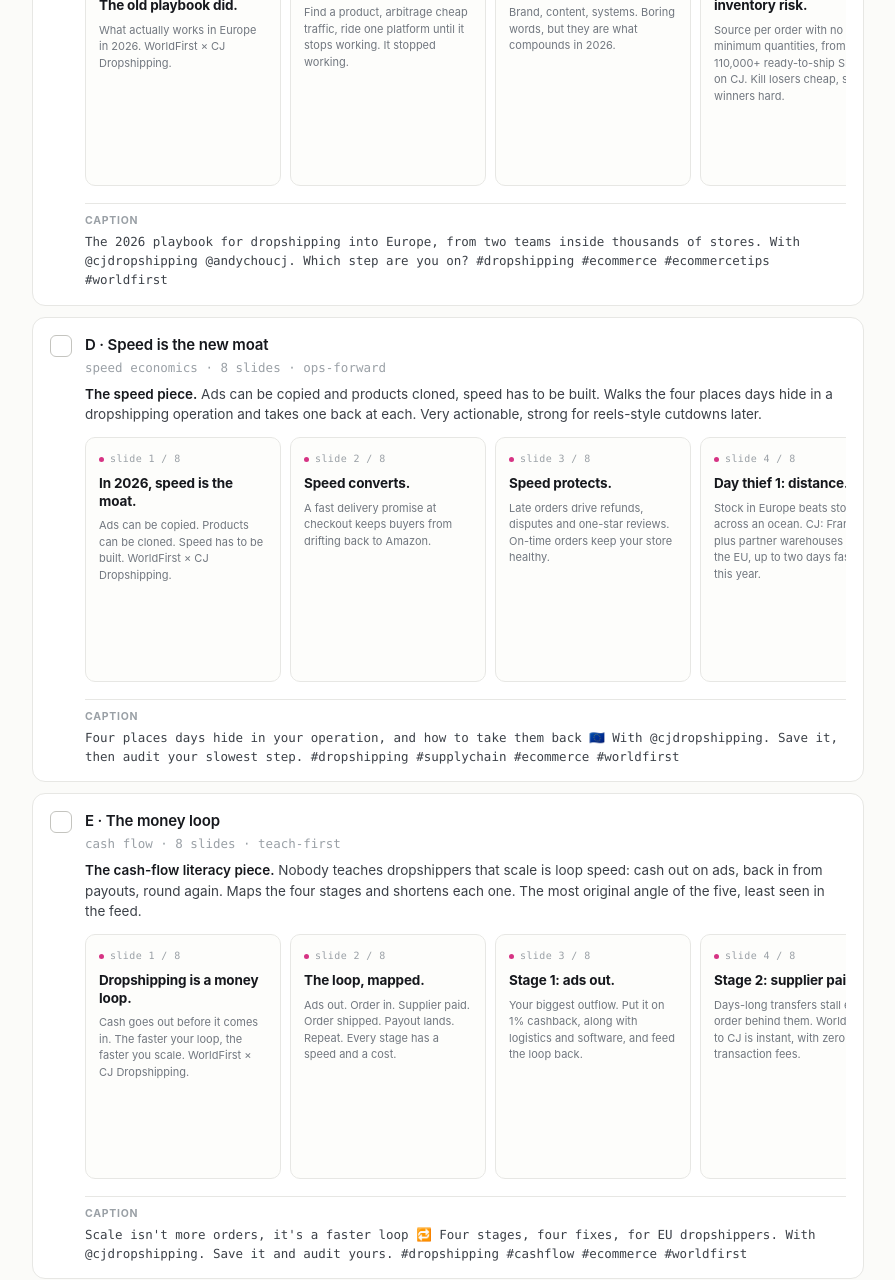
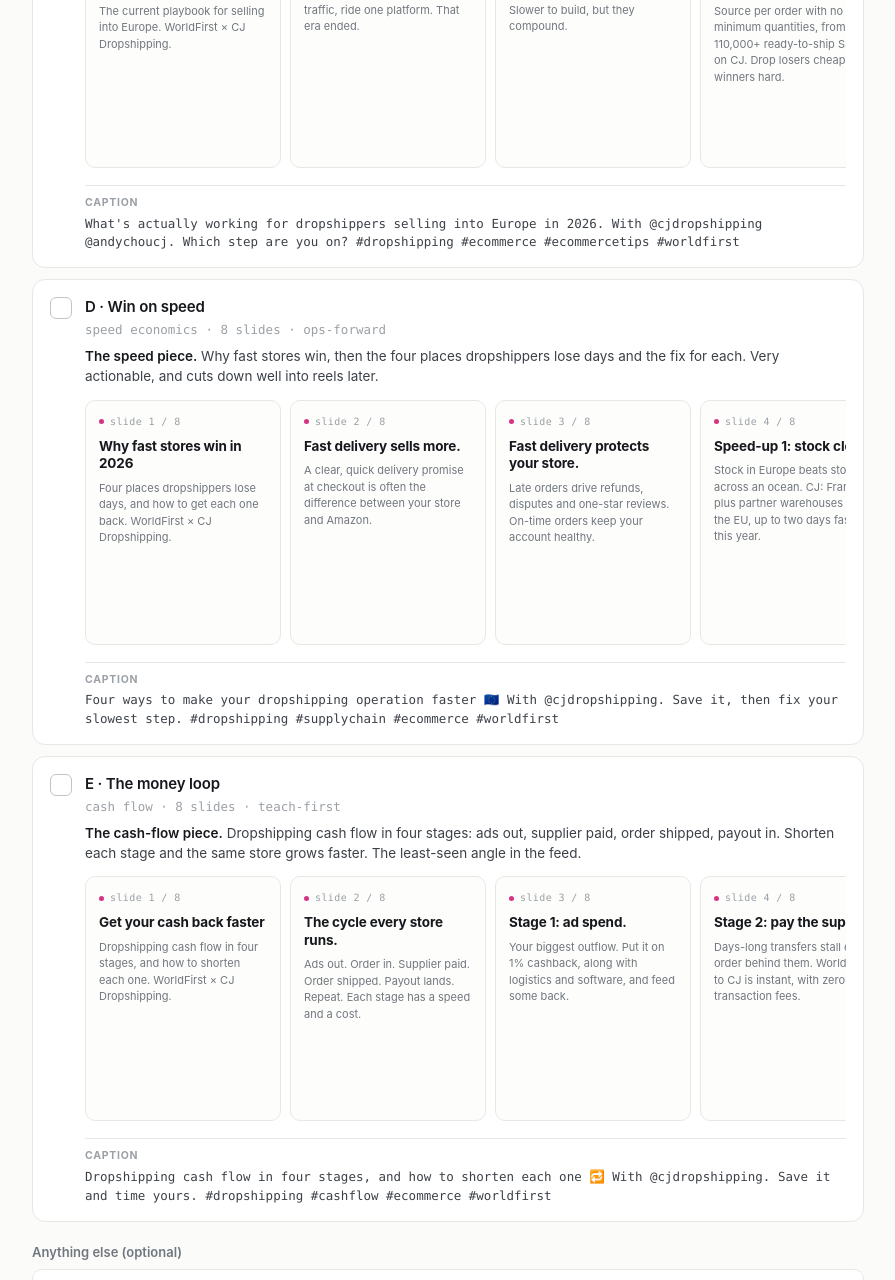
Before and after one commit to socialworldfirst/cj-budapest-carousel-picker, a plain HTML site: page index.html in a window 1280 px wide. Shown: the part 1520-2800 px from the top of the page, without its empty margins (192-1087 px from the left). Drawn offline with Linux system fonts and the light colour scheme.

Commit message:
v3: clarity-first hooks across all five concepts
Co-Authored-By: Claude Fable 5 <noreply@anthropic.com>

```diff
--- a/index.html
+++ b/index.html
@@ -78,8 +78,8 @@
 /* === DECK START === */
 const DECK = {
   title: "WF × CJ · value carousels for EU dropshippers",
-  intro: "v2, reframed. Five value-first co-branded carousel concepts for the IG Collab post: how the two brands help European dropshippers win in 2026. CJ's lane is product and fulfilment, WorldFirst's lane is money. Budapest is off the slides; if CJ wants the nod it goes in the caption as one line, nothing more.",
-  stamp: "2026-07-10 · v2 brand-collab frame · ICP: independent dropshippers selling across Europe",
+  intro: "v3. Five value-first co-branded carousel concepts for the IG Collab post: how the two brands help European dropshippers in 2026. CJ's lane is product and fulfilment, WorldFirst's lane is money. Hooks now state the value plainly, no cleverness tax. Budapest stays off the slides; one caption line only if CJ wants the nod.",
+  stamp: "2026-07-10 · v3 clarity-first hooks · ICP: independent dropshippers selling across Europe",
   promptHeader: "cj budapest ig carousel picks",
   promptAction: "Render the picked concept into finished 1080×1350 frames via the design-system pipeline (HTML + Poppins, WF × CJ co-brand), then package final caption + collab publishing plan (who posts, who accepts, tags) for Scarlett and Attila.",
   globalNote: { label: "Anything else (optional)", placeholder: "tone shifts, slides to swap, add a Budapest caption line or not, publish timing..." },
@@ -87,70 +87,70 @@ const DECK = {
     { key:"concepts", label:"Carousel concepts", sub:"One collab post goes out; suggest picking 1. Every concept keeps both brands in-lane and teaches something the ICP saves. CJ numbers are from their own materials.", pick:1, notes:true,
       items:[
         { name:"A · Where your margin leaks", meta:"unit economics · 8 slides · save-bait", rec:true,
-          desc:"<b>The margin autopsy.</b> Follows one €40 order and plugs six leaks. Money pain is the highest-save topic with dropshippers, and every fix lands naturally in one of the two lanes. The broadest crowd-pleaser of the five.",
+          desc:"<b>The margin piece.</b> Follows one €40 order through four common leaks and gives the fix for each. Money pain is the highest-save topic with dropshippers, and every fix lands naturally in one of the two lanes.",
           slides:[
-            {h:"Your product isn't the problem.", b:"Where dropshipping margin actually leaks in 2026, and how to plug it. WorldFirst × CJ Dropshipping."},
-            {h:"The €40 order, on paper.", b:"Sell at €40. Product €12, shipping €6, ads €14. €8 left. On paper. Now watch the leaks."},
-            {h:"Leak 1: slow delivery.", b:"Late orders turn into refunds, disputes and one-star reviews. Stock closer: CJ ships from Germany and partner warehouses across Europe, up to two days faster this year."},
-            {h:"Leak 2: paying your supplier.", b:"Transfer fees plus days of waiting cost you twice. WorldFirst pays CJ Dropshipping instantly, with zero transaction fees."},
-            {h:"Leak 3: currency conversion.", b:"Auto-converting every payout at whatever rate is a silent tax. Collect in local currencies, convert when the rate suits you."},
-            {h:"Leak 4: ad spend that earns nothing back.", b:"Ads are your biggest cost. Put them on 1% cashback, along with logistics and software, and claw some back."},
-            {h:"Same order, leaks plugged.", b:"Fewer refunds, zero payment fees, better rates, 1% back. Margin is made in the boring places."},
-            {h:"Two brands, one job: your margin.", b:"CJ moves the product. WorldFirst moves the money. Save this for your next pricing review."}
+            {h:"4 margin fixes for dropshippers in 2026", b:"Where profit leaks on a typical order, and how to plug each leak. WorldFirst × CJ Dropshipping."},
+            {h:"The €40 order, on paper.", b:"Sell at €40. Product €12, shipping €6, ads €14. €8 left. Here is where that €8 shrinks."},
+            {h:"Leak 1: slow delivery.", b:"Late orders turn into refunds, disputes and one-star reviews. Fix: CJ ships from Germany and partner warehouses across Europe, up to two days faster this year."},
+            {h:"Leak 2: supplier payment fees.", b:"Transfer fees plus days of waiting cost you twice. Fix: WorldFirst pays CJ Dropshipping instantly, with zero transaction fees."},
+            {h:"Leak 3: bad exchange rates.", b:"Auto-converting every payout at whatever rate you're given is a hidden cost. Fix: collect in local currencies, convert when the rate suits you."},
+            {h:"Leak 4: no cashback on your biggest bills.", b:"Ads, logistics and software are your largest costs. Fix: put them on 1% cashback and take some back every month."},
+            {h:"Same order, all leaks plugged.", b:"Fewer refunds, zero payment fees, better rates, 1% back. Small fixes, real margin."},
+            {h:"CJ moves the product. WorldFirst moves the money.", b:"Two brands, one job: you keep more of every order. Save this for your next pricing review."}
           ],
-          caption:"Margin is made in the boring places 🇪🇺 Six leaks, six fixes, for anyone dropshipping into Europe in 2026. With @cjdropshipping. Save it for your next pricing review.  #dropshipping #ecommerce #ecommercetips #worldfirst"},
+          caption:"Four ways dropshipping margin leaks in Europe, and the fix for each 🇪🇺 With @cjdropshipping. Save it for your next pricing review.  #dropshipping #ecommerce #ecommercetips #worldfirst"},
         { name:"B · Sell like a local, everywhere in Europe", meta:"localisation · 8 slides · most EU-native",
-          desc:"<b>The Europe play.</b> Europe is 20+ markets wearing one flag; the seller who feels local wins them. The sharpest expression of the two-brand story: CJ makes you local on the shelf, WorldFirst makes you local at the bank.",
+          desc:"<b>The Europe play.</b> Europe is 20+ markets in one; this walks the four things local sellers get right and how to get each one without being local. CJ covers the shelf, WorldFirst covers the bank.",
           slides:[
-            {h:"Europe isn't one market.", b:"It's 20+ markets wearing one flag. The sellers who feel local win them. WorldFirst × CJ Dropshipping."},
-            {h:"Locals deliver in days, not weeks.", b:"Ship from inside Europe: CJ's Frankfurt warehouse plus partner warehouses in the UK, Poland, Spain and France."},
-            {h:"Locals don't surprise you at the door.", b:"EU-stocked inventory arrives customs-cleared. No unexpected fees, the number one unboxing killer."},
-            {h:"Locals sell where locals buy.", b:"Beyond Amazon: bol in the Netherlands, Allegro in Poland, Cdiscount in France, Kaufland in Germany."},
-            {h:"Locals price in local money.", b:"Collect EUR, GBP, PLN and more from 130+ marketplaces, and hold it until the rate works for you."},
-            {h:"Locals pay suppliers like neighbours.", b:"WorldFirst to CJ Dropshipping: instant, zero transaction fees. Orders move the moment you pay."},
-            {h:"The local test.", b:"Fast delivery. No surprise fees. Local price. Local platform. Pass all four and you're local everywhere."},
-            {h:"Local on the shelf. Local at the bank.", b:"CJ Dropshipping × WorldFirst. One store, everywhere in Europe. Save this for your next market launch."}
+            {h:"How to sell like a local across Europe", b:"Faster delivery, local currencies, no surprise fees, in 20+ markets at once. WorldFirst × CJ Dropshipping."},
+            {h:"Deliver from inside Europe.", b:"CJ's Frankfurt warehouse plus partner warehouses in the UK, Poland, Spain and France put stock days from your customers."},
+            {h:"No surprise fees at the door.", b:"EU-stocked inventory arrives customs-cleared. Customers pay what they saw at checkout, nothing more."},
+            {h:"Sell where locals already buy.", b:"Beyond Amazon: bol in the Netherlands, Allegro in Poland, Cdiscount in France, Kaufland in Germany."},
+            {h:"Collect in local currencies.", b:"EUR, GBP, PLN and more, from 130+ marketplaces. Hold it and convert when the rate works for you."},
+            {h:"Pay your supplier instantly.", b:"WorldFirst to CJ Dropshipping: instant, zero transaction fees. Orders start moving the moment you pay."},
+            {h:"The local checklist.", b:"Fast delivery. No surprise fees. Local price. Local platform. Aim to pass all four in every market you enter."},
+            {h:"One store, local everywhere.", b:"CJ Dropshipping handles the shelf. WorldFirst handles the bank. Save this for your next market launch."}
           ],
-          caption:"How to feel local in 20+ European markets at the same time 🇪🇺 With @cjdropshipping. Save for your next market launch.  #dropshipping #ecommerce #europe #worldfirst"},
+          caption:"How to sell like a local in 20+ European markets at once 🇪🇺 With @cjdropshipping. Save for your next market launch.  #dropshipping #ecommerce #europe #worldfirst"},
         { name:"C · The 2026 dropshipping playbook", meta:"playbook · 8 slides · collab: +Andy",
-          desc:"<b>The state-of-the-game piece.</b> Old game vs new game, then the system that wins now: test cheap, fulfil fast, move money free, adapt faster. Carries CJ founder Andy Chou's thinking without the event frame, so his personal account joins the collab naturally.",
+          desc:"<b>The state-of-the-game piece.</b> What stopped working, what works now, and the system behind it: test cheap, deliver fast, move money free, adapt faster. Carries Andy Chou's thinking without the event frame, so his personal account joins the collab naturally.",
           slides:[
-            {h:"Dropshipping didn't die. The old playbook did.", b:"What actually works in Europe in 2026. WorldFirst × CJ Dropshipping."},
-            {h:"The old game.", b:"Find a product, arbitrage cheap traffic, ride one platform until it stops working. It stopped working."},
-            {h:"The new game.", b:"Brand, content, systems. Boring words, but they are what compounds in 2026."},
-            {h:"Test fast, without inventory risk.", b:"Source per order with no minimum quantities, from 110,000+ ready-to-ship SKUs on CJ. Kill losers cheap, scale winners hard."},
-            {h:"Fulfil like you're big.", b:"European warehouses and delivery up to two days faster this year. To the customer, speed reads as brand."},
-            {h:"Run money like a system.", b:"Collect locally from 130+ marketplaces, pay CJ instantly for free, earn 1% back on ads, logistics and software."},
-            {h:"Adapt faster than the market.", b:"CJ founder Andy Chou's rule: start small, learn fast, iterate fast. Strategy decides direction, execution validates it."},
-            {h:"The playbook fits on one slide.", b:"Test cheap. Fulfil fast. Move money free. Adapt faster. WorldFirst × CJ Dropshipping. Save it."}
+            {h:"What works in dropshipping in 2026", b:"The current playbook for selling into Europe. WorldFirst × CJ Dropshipping."},
+            {h:"What stopped working.", b:"Find a product, buy cheap traffic, ride one platform. That era ended."},
+            {h:"What works now.", b:"Brand, content and systems. Slower to build, but they compound."},
+            {h:"Test products without inventory risk.", b:"Source per order with no minimum quantities, from 110,000+ ready-to-ship SKUs on CJ. Drop losers cheap, scale winners hard."},
+            {h:"Deliver fast from inside Europe.", b:"European warehouses, delivery up to two days faster this year. Customers read speed as quality."},
+            {h:"Make the money side cheap and fast.", b:"Collect locally from 130+ marketplaces, pay CJ instantly for free, earn 1% back on ads, logistics and software."},
+            {h:"Start small, learn fast, iterate fast.", b:"CJ founder Andy Chou's rule for every new market, product and channel."},
+            {h:"The 2026 playbook, in one line.", b:"Test cheap. Deliver fast. Move money free. Adapt faster. WorldFirst × CJ Dropshipping. Save it."}
           ],
-          caption:"The 2026 playbook for dropshipping into Europe, from two teams inside thousands of stores. With @cjdropshipping @andychoucj. Which step are you on?  #dropshipping #ecommerce #ecommercetips #worldfirst"},
-        { name:"D · Speed is the new moat", meta:"speed economics · 8 slides · ops-forward",
-          desc:"<b>The speed piece.</b> Ads can be copied and products cloned, speed has to be built. Walks the four places days hide in a dropshipping operation and takes one back at each. Very actionable, strong for reels-style cutdowns later.",
+          caption:"What's actually working for dropshippers selling into Europe in 2026. With @cjdropshipping @andychoucj. Which step are you on?  #dropshipping #ecommerce #ecommercetips #worldfirst"},
+        { name:"D · Win on speed", meta:"speed economics · 8 slides · ops-forward",
+          desc:"<b>The speed piece.</b> Why fast stores win, then the four places dropshippers lose days and the fix for each. Very actionable, and cuts down well into reels later.",
           slides:[
-            {h:"In 2026, speed is the moat.", b:"Ads can be copied. Products can be cloned. Speed has to be built. WorldFirst × CJ Dropshipping."},
-            {h:"Speed converts.", b:"A fast delivery promise at checkout keeps buyers from drifting back to Amazon."},
-            {h:"Speed protects.", b:"Late orders drive refunds, disputes and one-star reviews. On-time orders keep your store healthy."},
-            {h:"Day thief 1: distance.", b:"Stock in Europe beats stock across an ocean. CJ: Frankfurt plus partner warehouses across the EU, up to two days faster this year."},
-            {h:"Day thief 2: sourcing.", b:"Waiting on quotes burns launch windows. CJ agents quote, source and manage orders while you sell."},
-            {h:"Day thief 3: paying.", b:"A supplier payment that takes days holds every order behind it. WorldFirst pays CJ instantly, zero fees."},
-            {h:"Day thief 4: getting paid.", b:"Collect from 130+ marketplaces in local currencies, so revenue lands ready to redeploy into ads and stock."},
-            {h:"Take one day back at every step.", b:"That is the whole moat. CJ moves the product, WorldFirst moves the money. Save this."}
+            {h:"Why fast stores win in 2026", b:"Four places dropshippers lose days, and how to get each one back. WorldFirst × CJ Dropshipping."},
+            {h:"Fast delivery sells more.", b:"A clear, quick delivery promise at checkout is often the difference between your store and Amazon."},
+            {h:"Fast delivery protects your store.", b:"Late orders drive refunds, disputes and one-star reviews. On-time orders keep your account healthy."},
+            {h:"Speed-up 1: stock closer.", b:"Stock in Europe beats stock across an ocean. CJ: Frankfurt plus partner warehouses across the EU, up to two days faster this year."},
+            {h:"Speed-up 2: source while you sell.", b:"CJ agents quote, source and manage orders, so launches don't wait on supplier back-and-forth."},
+            {h:"Speed-up 3: pay instantly.", b:"A supplier payment that takes days holds every order behind it. WorldFirst pays CJ instantly, zero fees."},
+            {h:"Speed-up 4: collect locally.", b:"Collect from 130+ marketplaces in local currencies, so revenue lands ready to redeploy into ads and stock."},
+            {h:"One day faster at every step.", b:"CJ moves the product. WorldFirst moves the money. Save this and find your slowest step."}
           ],
-          caption:"Four places days hide in your operation, and how to take them back 🇪🇺 With @cjdropshipping. Save it, then audit your slowest step.  #dropshipping #supplychain #ecommerce #worldfirst"},
+          caption:"Four ways to make your dropshipping operation faster 🇪🇺 With @cjdropshipping. Save it, then fix your slowest step.  #dropshipping #supplychain #ecommerce #worldfirst"},
         { name:"E · The money loop", meta:"cash flow · 8 slides · teach-first",
-          desc:"<b>The cash-flow literacy piece.</b> Nobody teaches dropshippers that scale is loop speed: cash out on ads, back in from payouts, round again. Maps the four stages and shortens each one. The most original angle of the five, least seen in the feed.",
+          desc:"<b>The cash-flow piece.</b> Dropshipping cash flow in four stages: ads out, supplier paid, order shipped, payout in. Shorten each stage and the same store grows faster. The least-seen angle in the feed.",
           slides:[
-            {h:"Dropshipping is a money loop.", b:"Cash goes out before it comes in. The faster your loop, the faster you scale. WorldFirst × CJ Dropshipping."},
-            {h:"The loop, mapped.", b:"Ads out. Order in. Supplier paid. Order shipped. Payout lands. Repeat. Every stage has a speed and a cost."},
-            {h:"Stage 1: ads out.", b:"Your biggest outflow. Put it on 1% cashback, along with logistics and software, and feed the loop back."},
-            {h:"Stage 2: supplier paid.", b:"Days-long transfers stall every order behind them. WorldFirst to CJ is instant, with zero transaction fees."},
-            {h:"Stage 3: order shipped.", b:"European warehouses and delivery up to two days faster keep customers calm and disputes down."},
-            {h:"Stage 4: payout lands.", b:"Collect from 130+ marketplaces in local currencies. Hold, convert when the rate suits, redeploy."},
-            {h:"Same store, faster loop.", b:"Shorten each stage and the same orders compound quicker. Scale isn't more orders. It's loop speed."},
-            {h:"Audit your loop this week.", b:"Four stages, four fixes. CJ Dropshipping × WorldFirst. Save this and time yourself."}
+            {h:"Get your cash back faster", b:"Dropshipping cash flow in four stages, and how to shorten each one. WorldFirst × CJ Dropshipping."},
+            {h:"The cycle every store runs.", b:"Ads out. Order in. Supplier paid. Order shipped. Payout lands. Repeat. Each stage has a speed and a cost."},
+            {h:"Stage 1: ad spend.", b:"Your biggest outflow. Put it on 1% cashback, along with logistics and software, and feed some back."},
+            {h:"Stage 2: pay the supplier.", b:"Days-long transfers stall every order behind them. WorldFirst to CJ is instant, with zero transaction fees."},
+            {h:"Stage 3: ship the order.", b:"European warehouses and delivery up to two days faster keep customers calm and disputes down."},
+            {h:"Stage 4: get paid.", b:"Collect from 130+ marketplaces in local currencies. Hold, convert when the rate suits, redeploy."},
+            {h:"Shorter cycle, faster growth.", b:"Shorten each stage and the same store grows quicker on the same orders."},
+            {h:"Check your four stages this week.", b:"CJ Dropshipping × WorldFirst. Save this and time each stage of yours."}
           ],
-          caption:"Scale isn't more orders, it's a faster loop 🔁 Four stages, four fixes, for EU dropshippers. With @cjdropshipping. Save it and audit yours.  #dropshipping #cashflow #ecommerce #worldfirst"}
+          caption:"Dropshipping cash flow in four stages, and how to shorten each one 🔁 With @cjdropshipping. Save it and time yours.  #dropshipping #cashflow #ecommerce #worldfirst"}
       ] }
   ]
 };
```
